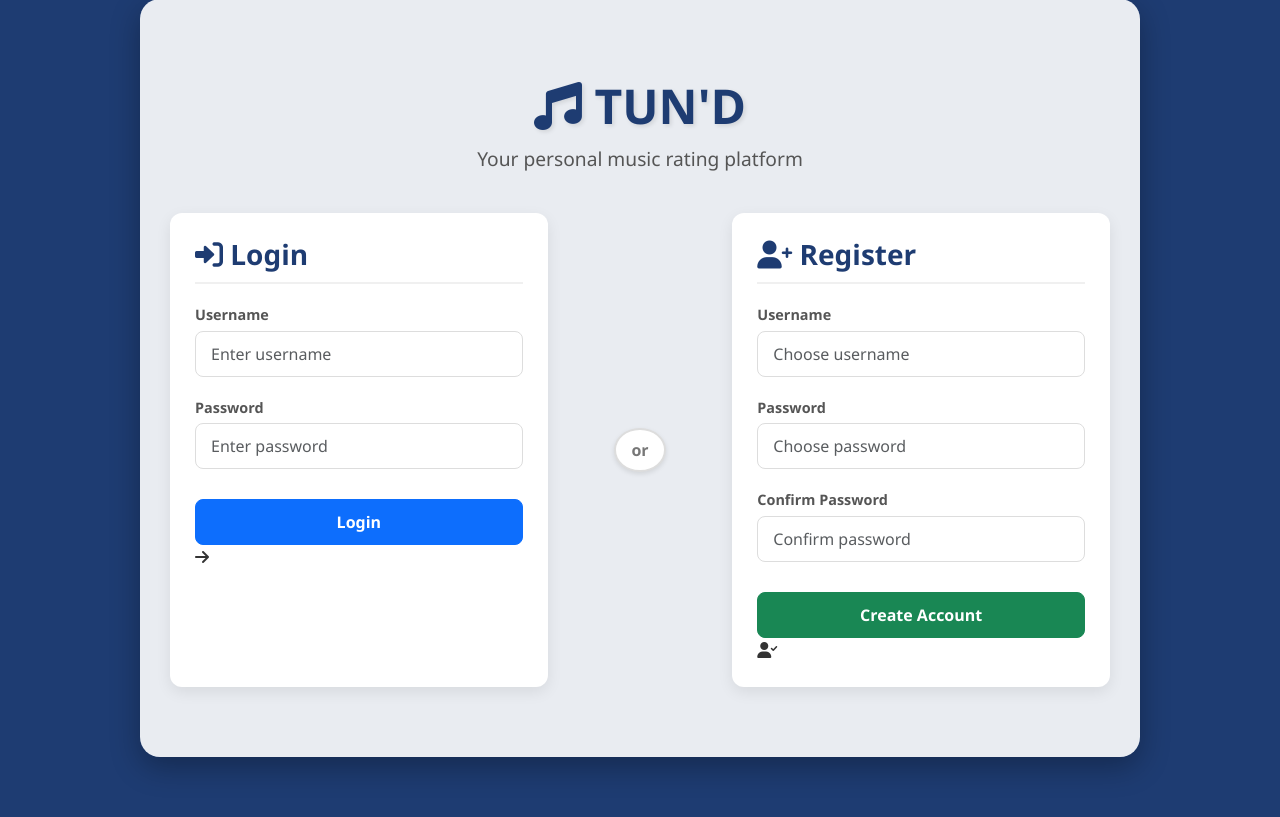
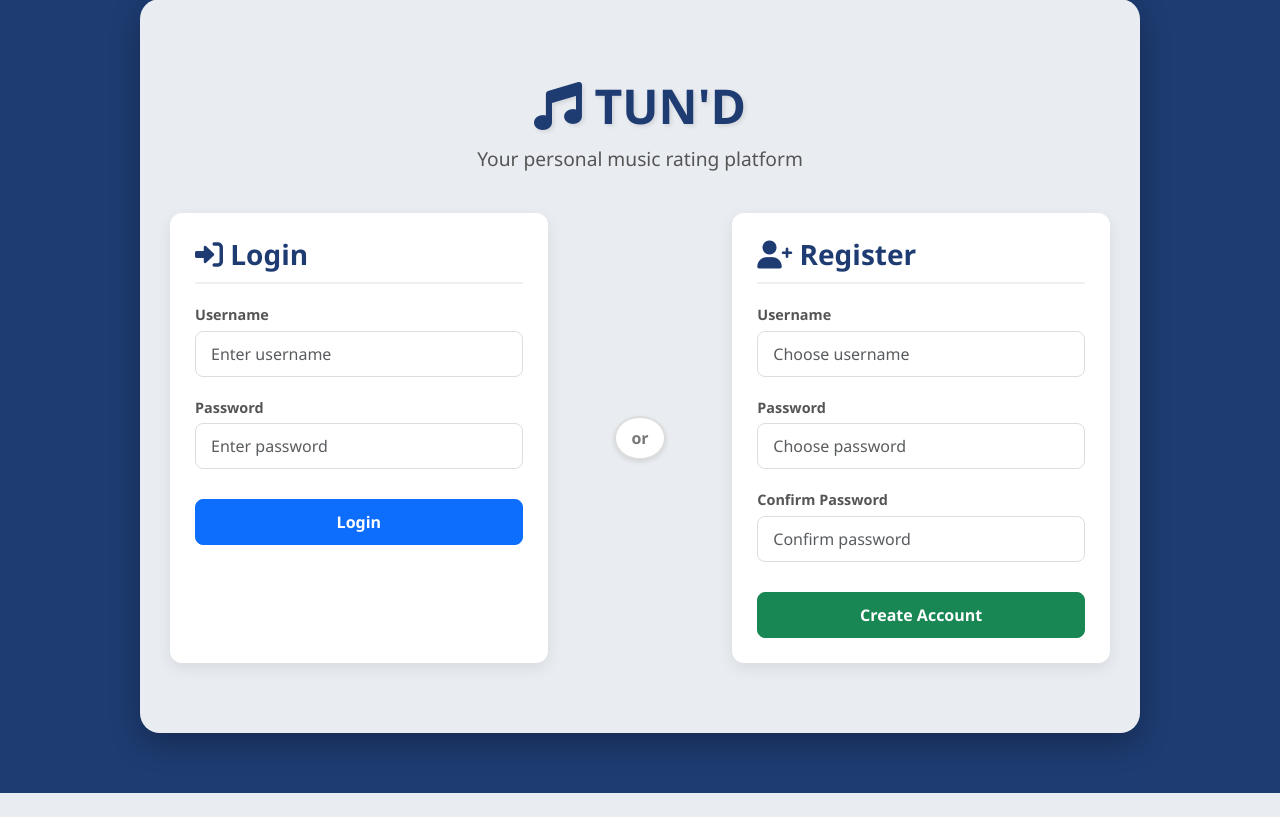
Before and after one commit to gaboogai/AgileWebDev, a Flask app: page /login in a window 1280 px wide. Shown: the part 61-878 px from the top of the page. After the commit the page ends 854 px from the top, so only its background shows below. Run offline with Flask 3, Linux system fonts and the light colour scheme.

Commit message:
Fixed formatting for login

```diff
--- a/app/templates/login.html
+++ b/app/templates/login.html
@@ -21,7 +21,7 @@
             <span class="text-danger">{{ error }}</span>
             {% endfor %}
           </div>
-          {{ form.submit(class="btn btn-primary") }} <i class="fas fa-arrow-right"></i>
+          {{ form.submit(class="btn btn-primary") }}
         </form>
       </div>
     </div>
@@ -58,7 +58,7 @@
             <span class="text-danger">{{ error }}</span>
             {% endfor %}
           </div>
-          {{ register_form.submit(class="btn btn-success") }} <i class="fas fa-user-check"></i>
+          {{ register_form.submit(class="btn btn-success") }}
         </form>
       </div>
     </div>
```
